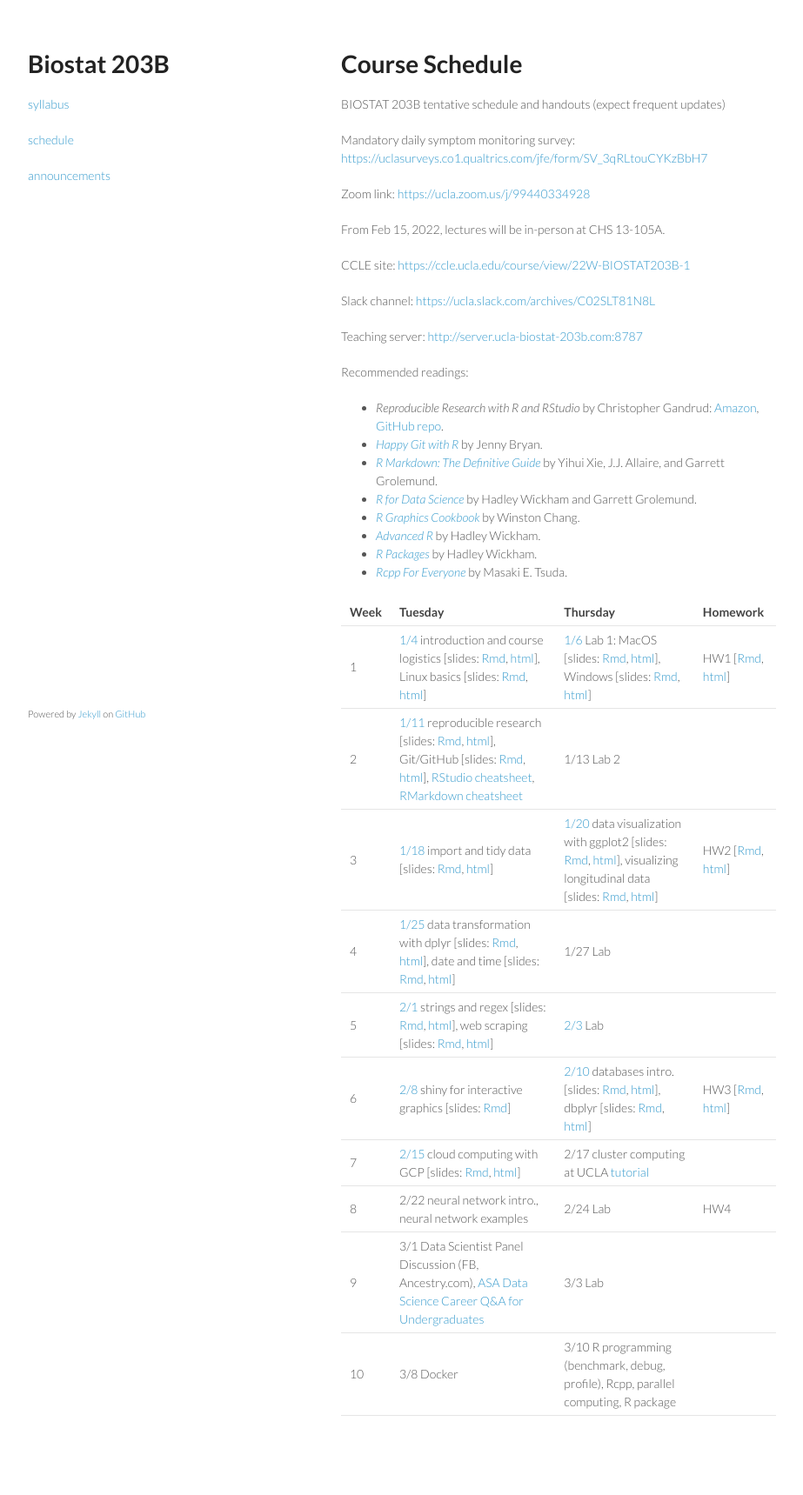
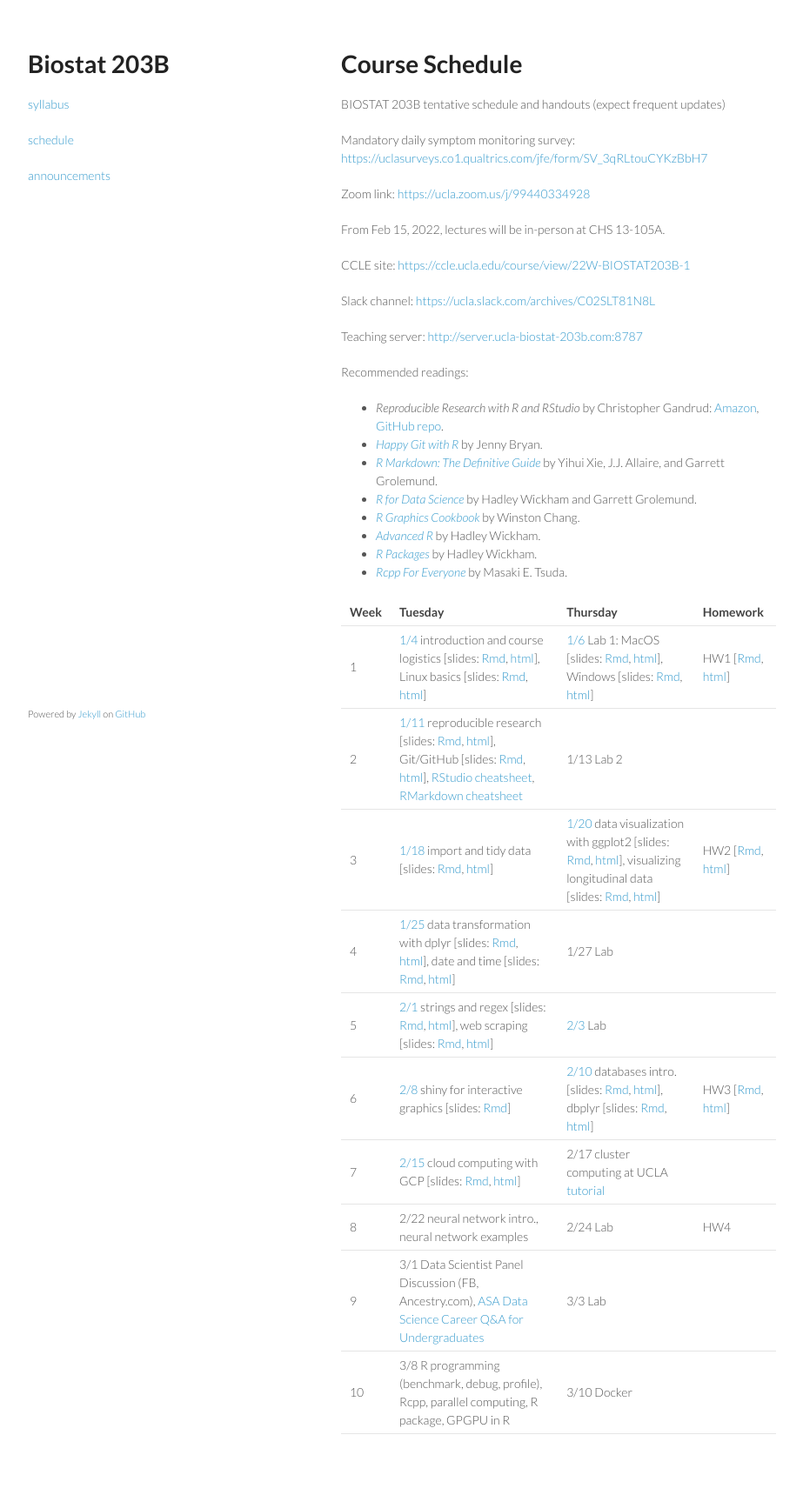
Before and after one commit to ucla-biostat-203b/2022winter, a Jekyll site: the page built from schedule/schedule.md, in a window 1280 px wide. Shown: the whole page at 87% size, without its empty margins (178-1101 px from the left). Built offline with Jekyll 4.4.1, drawn with Linux system fonts in a browser that asks for light colours; before the commit the page ends 1698 px from its top, so only the background shows below that.

Commit message:
move R advanced topics to 3/8

```diff
--- a/schedule/schedule.md
+++ b/schedule/schedule.md
@@ -40,4 +40,4 @@ Recommended readings:
 | 7 | [2/15](http://ucla-biostat-203b.github.io/2022winter/biostat203bwinter2022/2022/02/15/week7-day1.html) cloud computing with GCP \[slides: [Rmd](https://raw.githubusercontent.com/ucla-biostat-203b/2022winter/main/slides/13-gcp/gcp.Rmd), [html](../slides/13-gcp/gcp.html)\] | 2/17 cluster computing at UCLA [tutorial](https://github.com/chris-german/Hoffman2Tutorials) | |
 | 8 | 2/22 neural network intro., neural network examples | 2/24 Lab | HW4 |
 | 9 | 3/1 Data Scientist Panel Discussion (FB, Ancestry.com), [ASA Data Science Career Q&A for Undergraduates](https://www.youtube.com/watch?v=Nd3fvAILfMk) | 3/3 Lab | |
-| 10 | 3/8 Docker | 3/10 R programming (benchmark, debug, profile), Rcpp, parallel computing, R package | |
+| 10 | 3/8 R programming (benchmark, debug, profile), Rcpp, parallel computing, R package, GPGPU in R | 3/10 Docker | |
```
